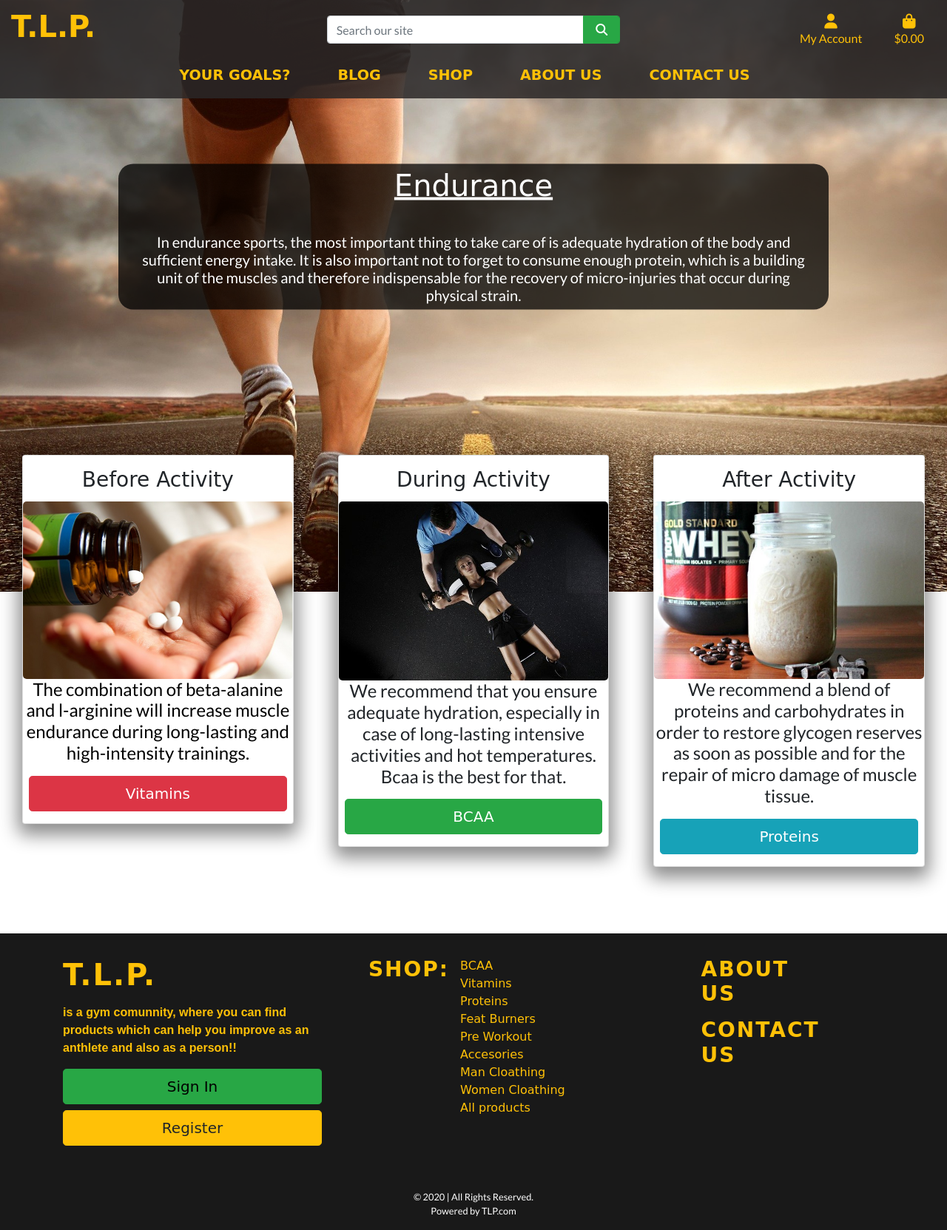
After one commit to Kraljiccar/TLP-gym-community, a Django app: page /endurance/ in a window 1280 px wide. The commit adds this page. Shown: the whole page at 74% size. Run offline with Django 3.2, Linux system fonts and the light colour scheme; some libraries are stand-ins or nearby versions; some web fonts are replaced.

Commit message:
Added endurance page, url, view and css

```diff
--- /dev/null
+++ b/home/templates/home/endurance.html
@@ -0,0 +1,54 @@
+{% extends "base.html" %}
+{% load static %}
+
+{% block page_header %}
+{% endblock %}
+
+{% block content %}
+<div id="endurance">
+    <div class="overlay"></div>
+    <div class="container lose-weight ">
+        <div class="col">
+            <h1>Endurance</h1>
+            <h5>
+                In endurance sports, the most important thing to take care of is adequate hydration of the body and sufficient energy intake. It is also important not to forget to consume enough protein, which is a building unit of the
+                muscles and therefore indispensable for the recovery of micro-injuries that occur during physical strain.
+            </h5>
+        </div>
+    </div>
+</div>
+<div class="container-fluid">
+    <div class="row rekomend">
+        <div class="col-lg-4 col-md-12 col-sm-12">
+            <div class="card">
+                <h3 class="card-title text-center pt-3">Before Activity</h3>
+                <img src="{% static 'media/fat-burning.jpg' %}" class="card_img card_img-bottom" alt="" />
+                <h4 class="text-center text-black">The combination of beta-alanine and l-arginine will increase muscle endurance during long-lasting and high-intensity trainings.</h4>
+                <h3 class="text-center p-2">
+                    <a href="{% url 'products' %}?category=vitamins"><button type="button" class="btn btn-danger btn-lg btn-block">Vitamins</button></a>
+                </h3>
+            </div>
+        </div>
+        <div class="col-lg-4 col-md-12 col-sm-12">
+            <div class="card">
+                <h3 class="card-title text-center pt-3">During Activity</h3>
+                <img src="{% static 'media/training.jpg' %}" class="card_img card_img-bottom" alt="" />
+                <h4 class="text-center">We recommend that you ensure adequate hydration, especially in case of long-lasting intensive activities and hot temperatures. Bcaa is the best for that.</h4>
+                <h3 class="text-center p-2">
+                    <a href="{% url 'products' %}?category=bcaa"><button type="button" class="btn btn-success btn-lg btn-block">BCAA</button></a>
+                </h3>
+            </div>
+        </div>
+        <div class="col-lg-4 col-md-12 col-sm-12">
+            <div class="card">
+                <h3 class="card-title text-center pt-3">After Activity</h3>
+                <img src="{% static 'media/protein-shakes.jpg' %}" class="card_img card_img-bottom" alt="" />
+                <h4 class="text-center">We recommend a blend of proteins and carbohydrates in order to restore glycogen reserves as soon as possible and for the repair of micro damage of muscle tissue.</h4>
+                <h3 class="text-center p-2">
+                    <a href="{% url 'products' %}?category=proteins"><button type="button" class="btn btn-info btn-lg btn-block">Proteins</button></a>
+                </h3>
+            </div>
+        </div>
+    </div>
+</div>
+{% endblock %}
--- a/home/urls.py
+++ b/home/urls.py
@@ -1,10 +1,11 @@
 from django.urls import path
 from . import views
-from home.views import AboutView, LoseweightView, GainweightView
+from home.views import AboutView, LoseweightView, GainweightView, EnduranceView
 
 urlpatterns = [
     path('', views.index, name='home'),
     path('about/', AboutView.as_view(), name='about'),
     path('lose-weight/', LoseweightView.as_view(), name='lose-weight'),
     path('gain-weight/', GainweightView.as_view(), name='gain-weight'),
+    path('endurance/', EnduranceView.as_view(), name='endurance'),
 ]
--- a/home/views.py
+++ b/home/views.py
@@ -21,3 +21,7 @@ class LoseweightView(TemplateView):
 
 class GainweightView(TemplateView):
     template_name = "home/gain-weight.html"
+
+
+class EnduranceView(TemplateView):
+    template_name = "home/endurance.html"
--- a/static/css/base.css
+++ b/static/css/base.css
@@ -186,7 +186,7 @@ body {
     text-align: center;
     border-radius: 20px;
     margin: auto;
-    width:50%;
+    width:75%;
 }
 
 .rekomend {
@@ -219,6 +219,19 @@ body {
 /* Gain Weight */
 #gain-weight{
     background-image: url('/static/media/squat.jpg');
+    background-size: cover;
+    position: relative;
+    top: 0;
+    height: 100vh;
+    -webkit-background-size: cover;
+    -moz-background-size: cover;
+    -o-background-size: cover;
+    background-size: cover;
+}
+
+/* Endurance page */
+#endurance {
+    background-image: url('/static/media/endurance.jpg');
     background-size: cover;
     position: relative;
     top: 0;
--- a/templates/includes/main_nav.html
+++ b/templates/includes/main_nav.html
@@ -7,7 +7,7 @@
             <div class="dropdown-menu border-0.5" aria-labelledby="trainings">
                 <a href="{% url 'lose-weight' %}" class="dropdown-item">Lose weight</a>
                 <a href="{% url 'gain-weight' %}" class="dropdown-item ">Gain weight</a>
-                <a href="" class="dropdown-item ">Increase Endurance</a>
+                <a href="{% url 'endurance' %}" class="dropdown-item ">Increase Endurance</a>
                 <a href="" class="dropdown-item ">Be healthy</a>
             </div>
         </li>
```
Also changed, not shown: static/media/endurance.jpg (added).
